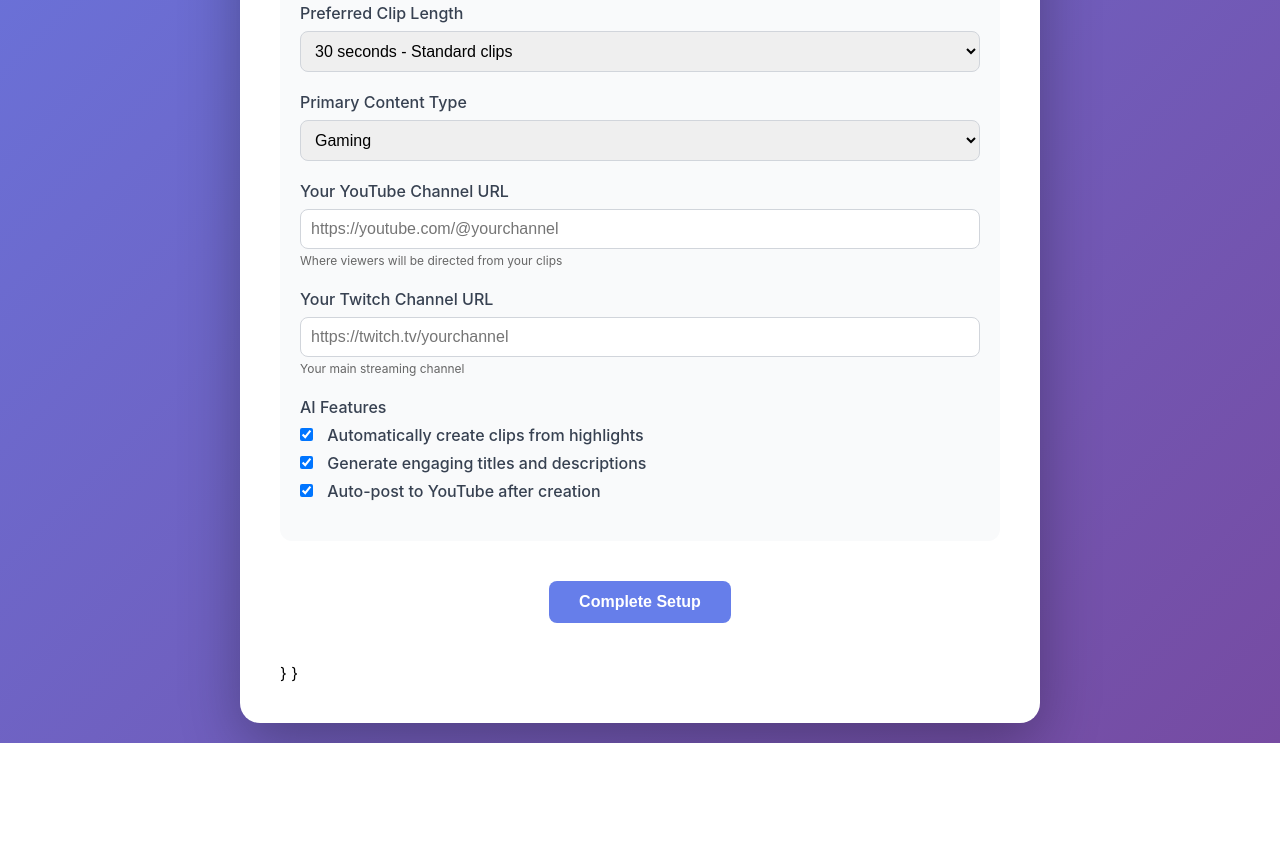
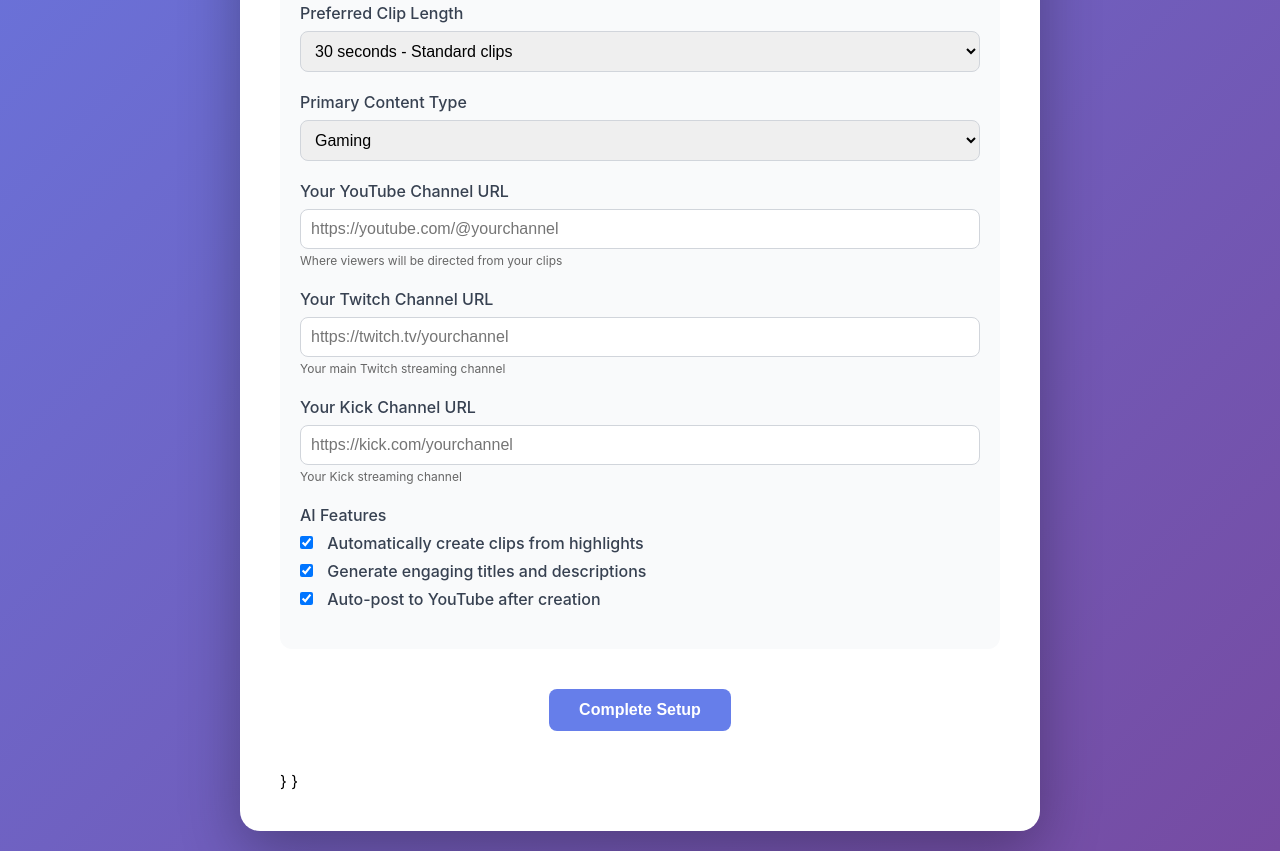
Before and after one commit to mundster53/autostreampro-integrated, a website: page onboarding.html in a window 1280 px wide. Shown: the part 746-1597 px from the top of the page. Before the commit the page ends 1489 px from the top, so only its background shows below. Drawn offline with nearby package versions, Linux system fonts and the light colour scheme.

Commit message:
add kick URL

```diff
--- a/onboarding.html
+++ b/onboarding.html
@@ -412,7 +412,17 @@
            class="form-control"
            placeholder="https://twitch.tv/yourchannel"
            style="width: 100%; padding: 10px; border: 1px solid #d1d5db; border-radius: 8px; font-size: 16px;">
-    <small style="color: #666; font-size: 12px;">Your main streaming channel</small>
+    <small style="color: #666; font-size: 12px;">Your main Twitch streaming channel</small>
+</div>
+
+<div class="form-group">
+    <label for="kick_channel_url">Your Kick Channel URL</label>
+    <input type="url"
+           id="kick_channel_url"
+           class="form-control"
+           placeholder="https://kick.com/yourchannel"
+           style="width: 100%; padding: 10px; border: 1px solid #d1d5db; border-radius: 8px; font-size: 16px;">
+    <small style="color: #666; font-size: 12px;">Your Kick streaming channel</small>
 </div>
 
                 <div class="form-group">
```
